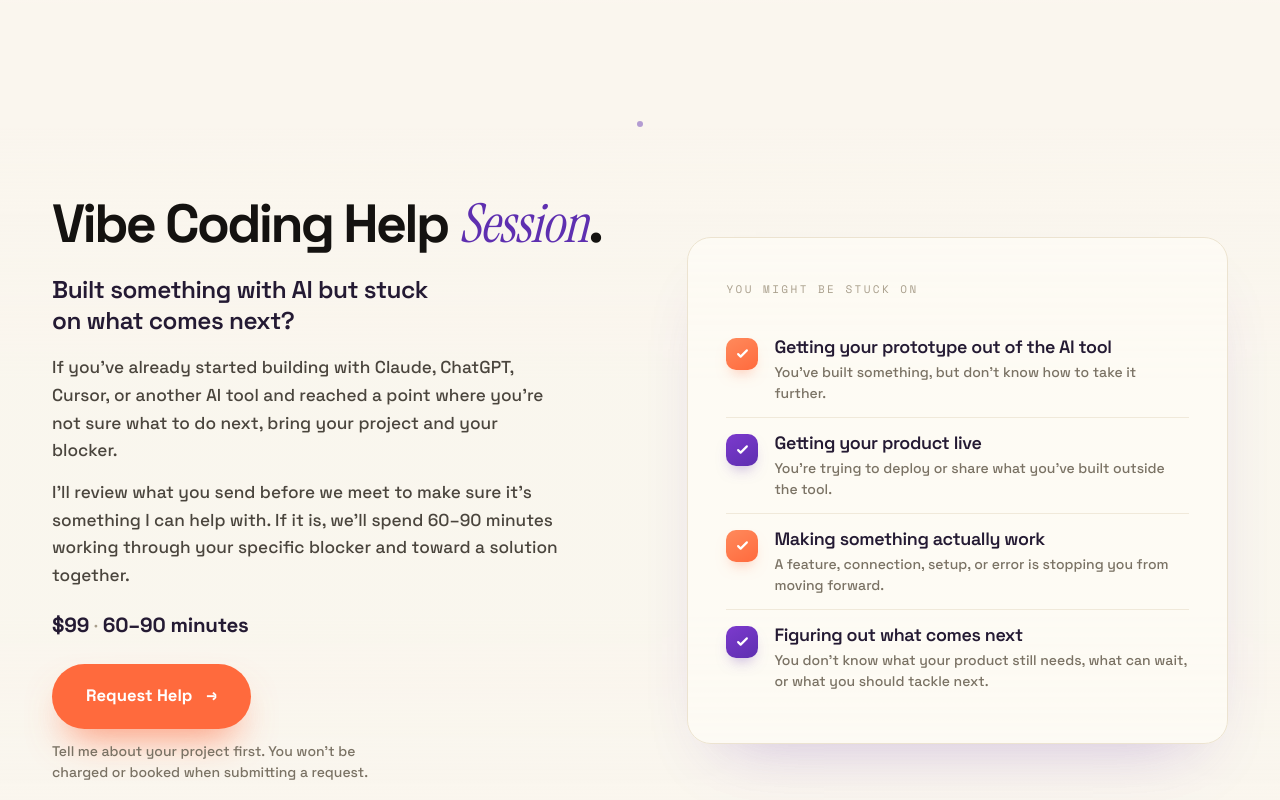
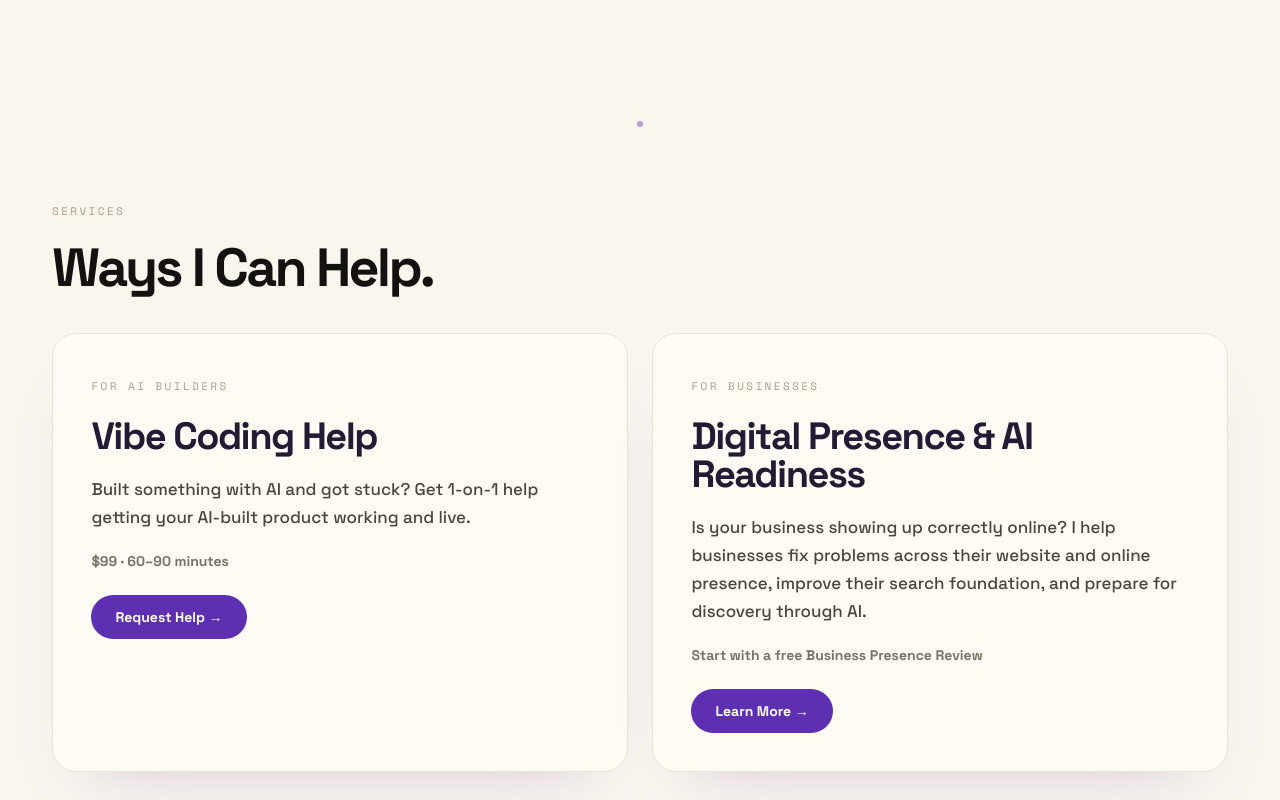
Before and after one commit to hamdi2008/byhamdi, a Next.js app: page / in a window 1280 px wide. Shown: the part 2180-2980 px from the top of the page. Built offline with nearby package versions, Linux system fonts and the light colour scheme.

Commit message:
Show both By Hamdi services on homepage

```diff
--- a/src/app/page.tsx
+++ b/src/app/page.tsx
@@ -1,6 +1,6 @@
 import Hero from "@/components/sections/Hero";
 import ProductsSection from "@/components/sections/ProductsSection";
-import VibeCodingHelpSection from "@/components/sections/VibeCodingHelpSection";
+import ServicesSection from "@/components/sections/ServicesSection";
 import AboutSection from "@/components/sections/AboutSection";
 import BuildingInPublicSection from "@/components/sections/BuildingInPublicSection";
 import Footer from "@/components/sections/Footer";
@@ -12,7 +12,7 @@ export default function Home() {
       <Hero />
       <ProductsSection />
       <ThreadConnector variant="orange-purple" />
-      <VibeCodingHelpSection />
+      <ServicesSection />
       <ThreadConnector variant="purple-orange" />
       <AboutSection />
       <ThreadConnector variant="orange-purple" />
```
